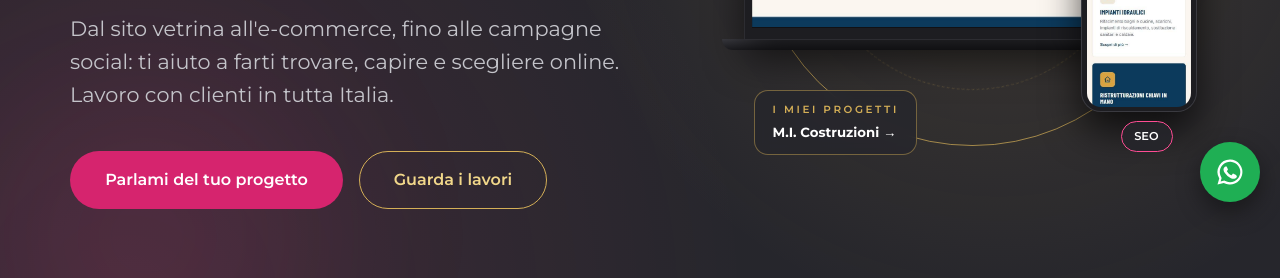
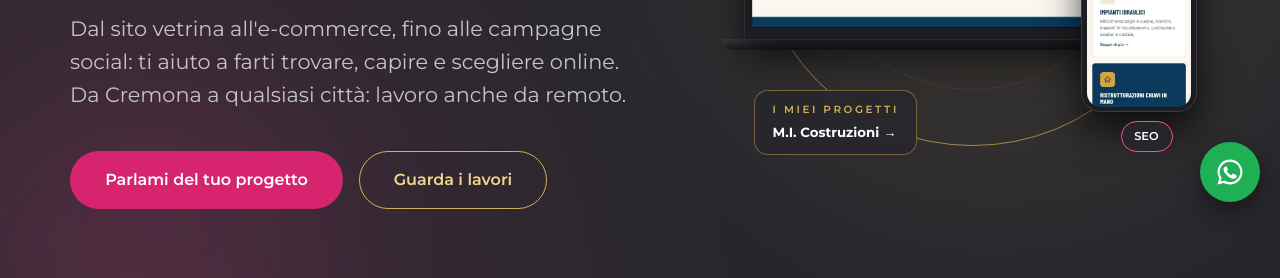
Before and after one commit to zakhariingi90-cyber/Ingi-web-designer, a plain HTML site: page index.html in a window 1280 px wide. Shown: the part 522-800 px from the top of the page. Drawn offline with Linux system fonts and the light colour scheme; animation ran at ten frames a second.

Commit message:
Hero: lavoro da Cremona e da remoto in qualsiasi città
Co-Authored-By: Claude Opus 5.5 <noreply@anthropic.com>

```diff
--- a/index.html
+++ b/index.html
@@ -140,7 +140,7 @@
       <div class="hero__content">
         <p class="eyebrow">Web design &amp; digital marketing</p>
         <h1>Siti web che fanno <span class="accent">crescere</span> la tua attività, da Cremona.</h1>
-        <p class="hero__sub">Dal sito vetrina all'e-commerce, fino alle campagne social: ti aiuto a farti trovare, capire e scegliere online. Lavoro con clienti in tutta Italia.</p>
+        <p class="hero__sub">Dal sito vetrina all'e-commerce, fino alle campagne social: ti aiuto a farti trovare, capire e scegliere online. Da Cremona a qualsiasi città: lavoro anche da remoto.</p>
         <div class="hero__actions">
           <a href="#contatti" class="btn">Parlami del tuo progetto</a>
           <a href="#lavori" class="btn btn--ghost">Guarda i lavori</a>
```
Also changed, not shown: en/index.html (+1 -1 lines).
